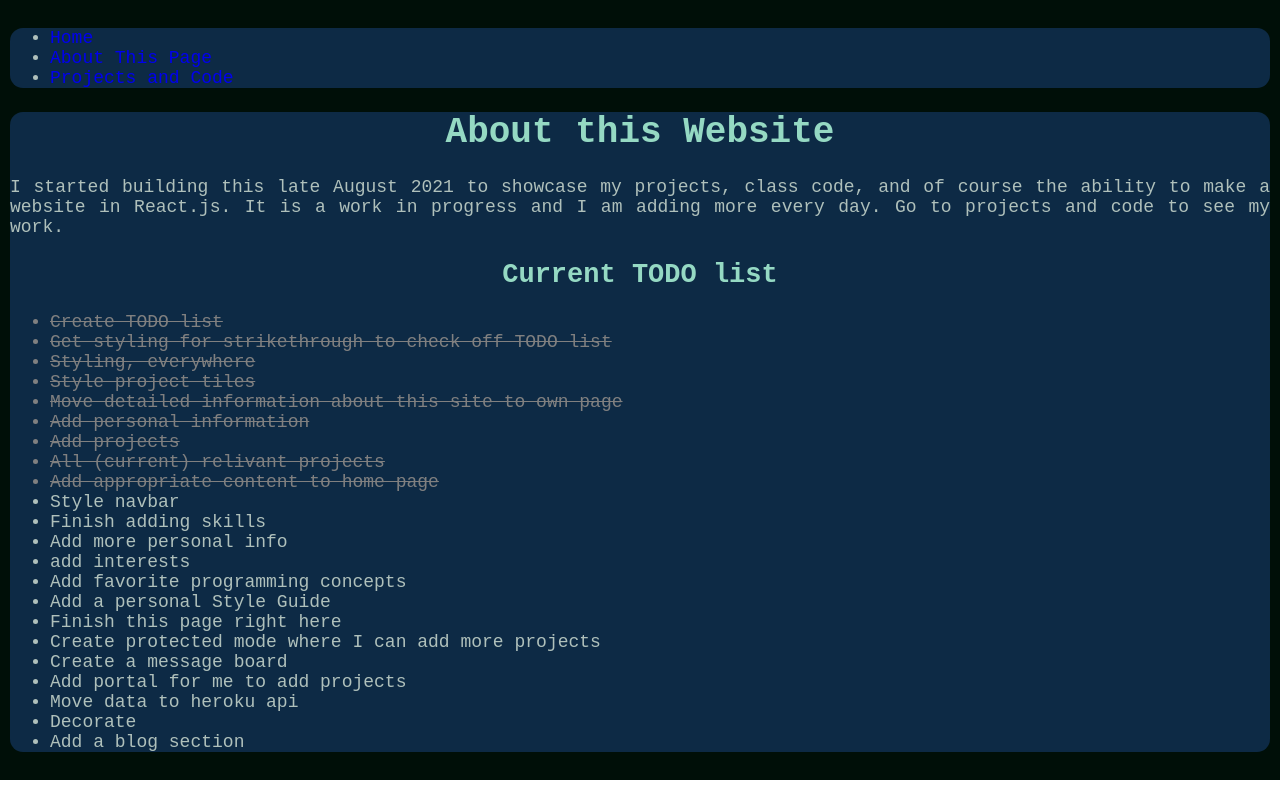
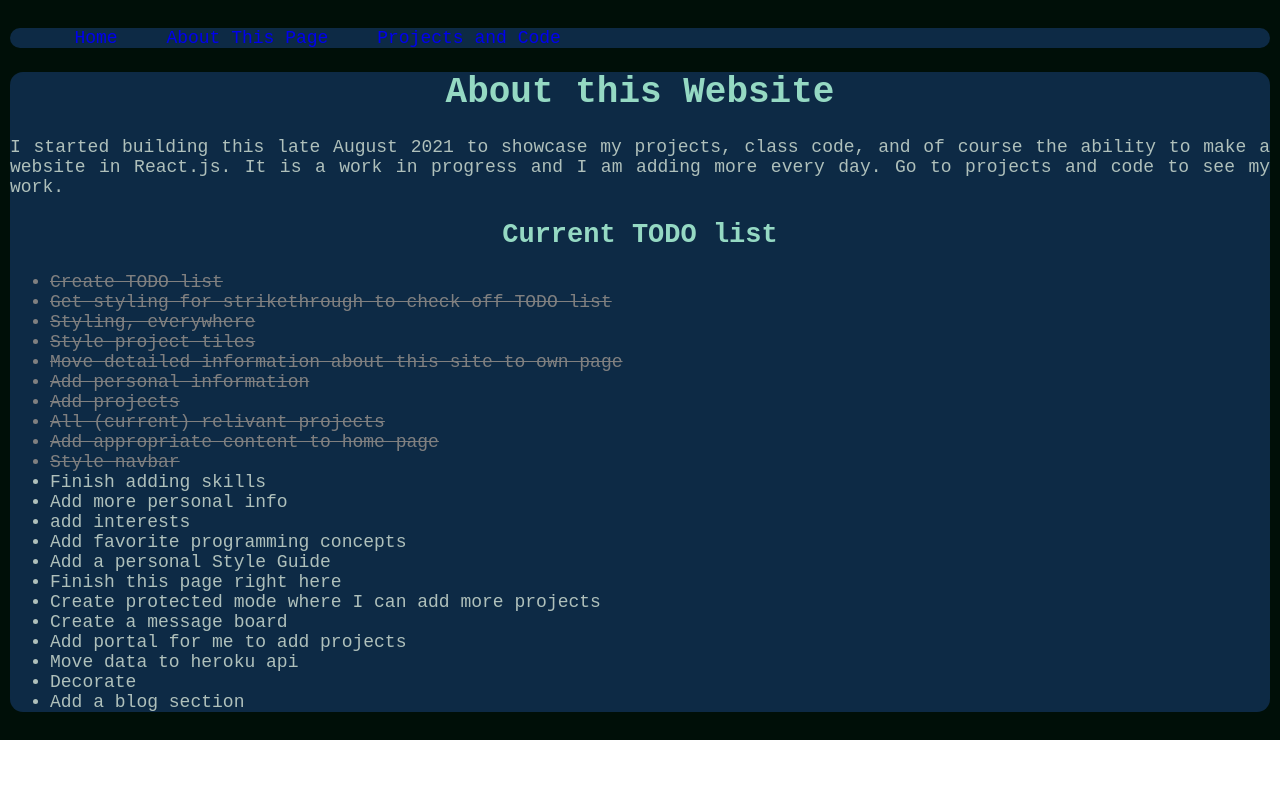
Before and after one commit to jbottelb/portfolio, a React (Create React App) app: page /about in a window 1280 px wide. Built offline with nearby package versions, Linux system fonts and the light colour scheme.

Commit message:
styled navbar

```diff
--- a/src/Components/About.js
+++ b/src/Components/About.js
@@ -43,7 +43,7 @@ const About = () => {
           <li style={{color: "grey", textDecorationLine: 'line-through'}}>
               Add appropriate content to home page
           </li>
-          <li>
+          <li style={{color: "grey", textDecorationLine: 'line-through'}}>
               Style navbar
           </li>
           <li>
--- a/src/Components/nav/Nav.js
+++ b/src/Components/nav/Nav.js
@@ -1,11 +1,12 @@
 import React from "react";
 import { Link } from "react-router-dom";
+import "../../css/nav.css"
 
 // Creates a navbar
 const Nav = () => {
   return (
     <nav class="standard">
-      <ul className="nav-links">
+      <ul className="nav-bar">
         <li className="nav-links">
           <Link to="/">Home</Link>
         </li>
--- /dev/null
+++ b/src/css/nav.css
@@ -0,0 +1,15 @@
+.nav-links{
+  list-style-type: none;
+  display: inline;
+  margin: 2%;
+}
+
+.nav-links a:hover {
+  background-color: #111;
+  color: #AFC0BB;
+  padding: 10px;
+}
+
+.nav-bar {
+
+}
--- a/src/css/styles.css
+++ b/src/css/styles.css
@@ -90,6 +90,8 @@ a:link {
     border: 3px;
     width: 30%;
 }
+
+
 /* Other palletes
 --c1: #000f08;
 --c2: #0D2A45;
```
